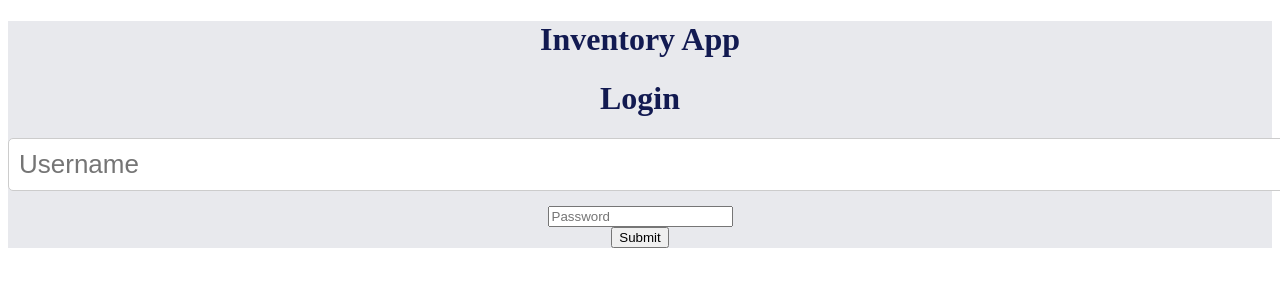
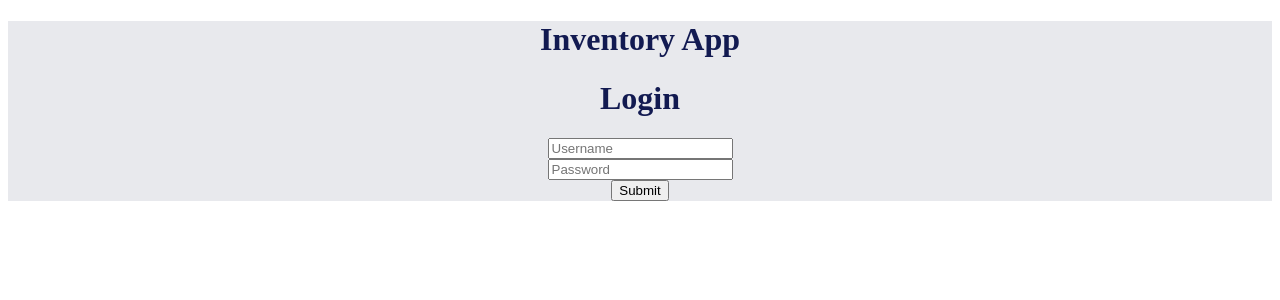
Before and after one commit to dexterbrian/inventory-app, a React (Create React App) app: page /login in a window 1280 px wide. Shown: the top 300 px of the page. Built offline with nearby package versions, Linux system fonts and the light colour scheme.

Commit message:
Updated modify component css

```diff
--- a/src/components/modify/Modify.css
+++ b/src/components/modify/Modify.css
@@ -11,12 +11,7 @@
     color: white;
   }
 
-input[type="text"],
-input[type="number"],
-button,
-select,
-textarea
-    {
+#productId, #productName, #stockQuantity, #submitButton, #deleteButton, #cancelButton, select, textarea {
   width: 100%;
   padding: 10px;
   margin-bottom: 15px;
```
Lines whose indentation alone changed are shown as unchanged.
